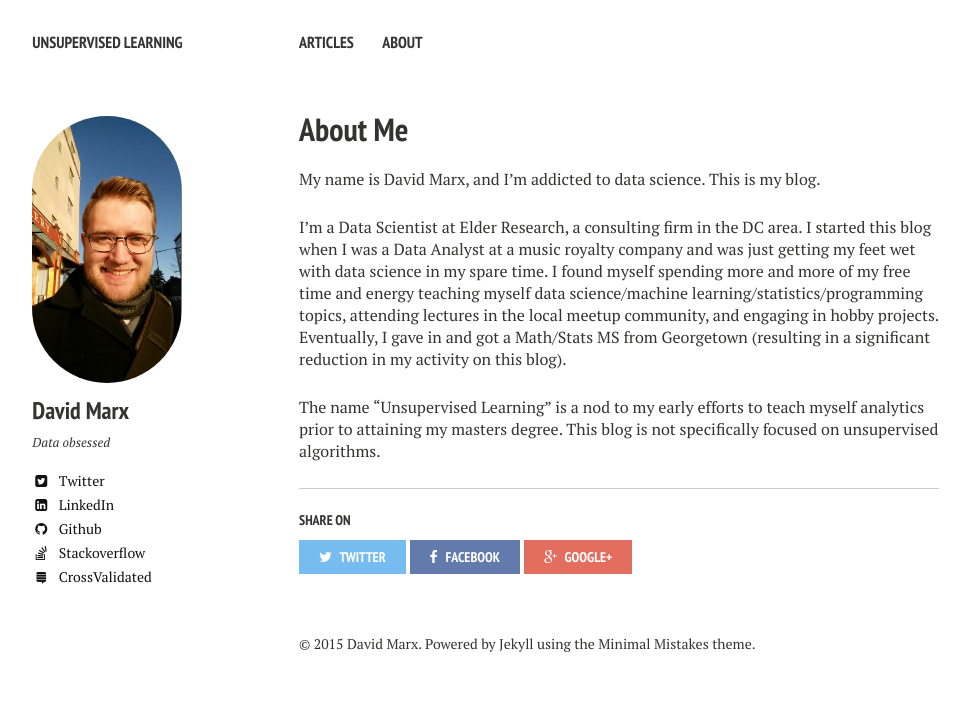
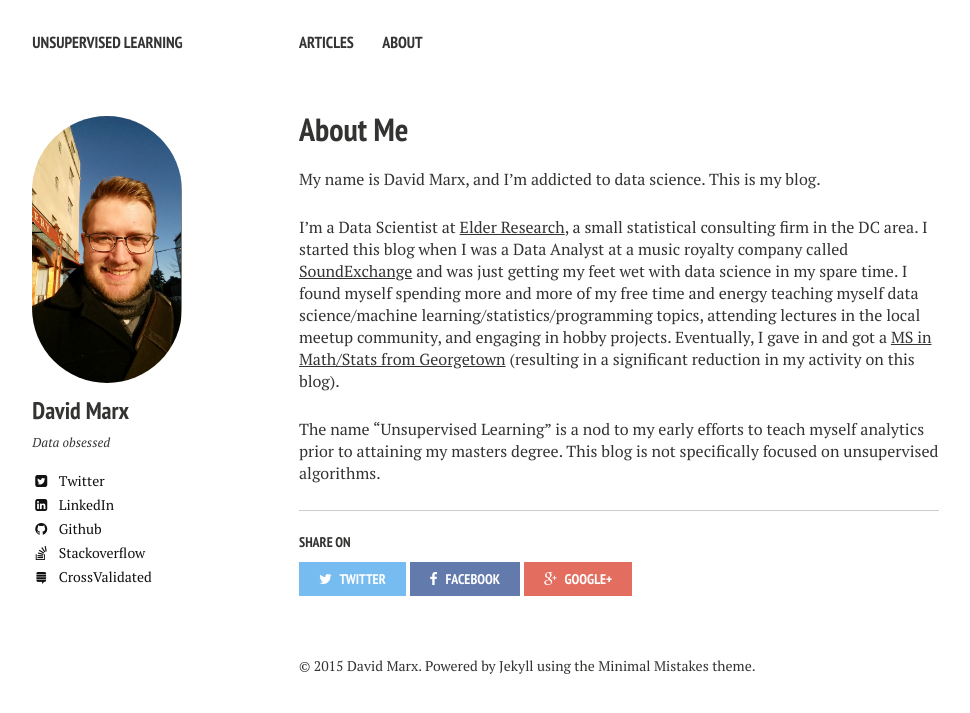
Before and after one commit to dmarx/dmarx.github.io, a Jekyll site: the page built from about/index.md, in a window 1280 px wide. Shown: the top 713 px of the page, without its empty margins (21-991 px from the left). Built offline with Jekyll 4.4.1, drawn with Linux system fonts in a browser that asks for light colours; nearby versions of some CDN libraries.

Commit message:
Added some hyperlinks to about page

```diff
--- a/about/index.md
+++ b/about/index.md
@@ -12,6 +12,6 @@ image:
 
 My name is David Marx, and I’m addicted to data science. This is my blog.
 
-I’m a Data Scientist at Elder Research, a consulting firm in the DC area. I started this blog when I was a Data Analyst at a music royalty company and was just getting my feet wet with data science in my spare time. I found myself spending more and more of my free time and energy teaching myself data science/machine learning/statistics/programming topics, attending lectures in the local meetup community, and engaging in hobby projects. Eventually, I gave in and got a Math/Stats MS from Georgetown (resulting in a significant reduction in my activity on this blog).
+I’m a Data Scientist at [Elder Research](http://elderresearch.com/), a small statistical consulting firm in the DC area. I started this blog when I was a Data Analyst at a music royalty company called [SoundExchange](http://www.soundexchange.com/) and was just getting my feet wet with data science in my spare time. I found myself spending more and more of my free time and energy teaching myself data science/machine learning/statistics/programming topics, attending lectures in the local meetup community, and engaging in hobby projects. Eventually, I gave in and got a [MS in Math/Stats from Georgetown](https://mathstat.georgetown.edu/graduate) (resulting in a significant reduction in my activity on this blog).
 
 The name “Unsupervised Learning” is a nod to my early efforts to teach myself analytics prior to attaining my masters degree. This blog is not specifically focused on unsupervised algorithms.
```
